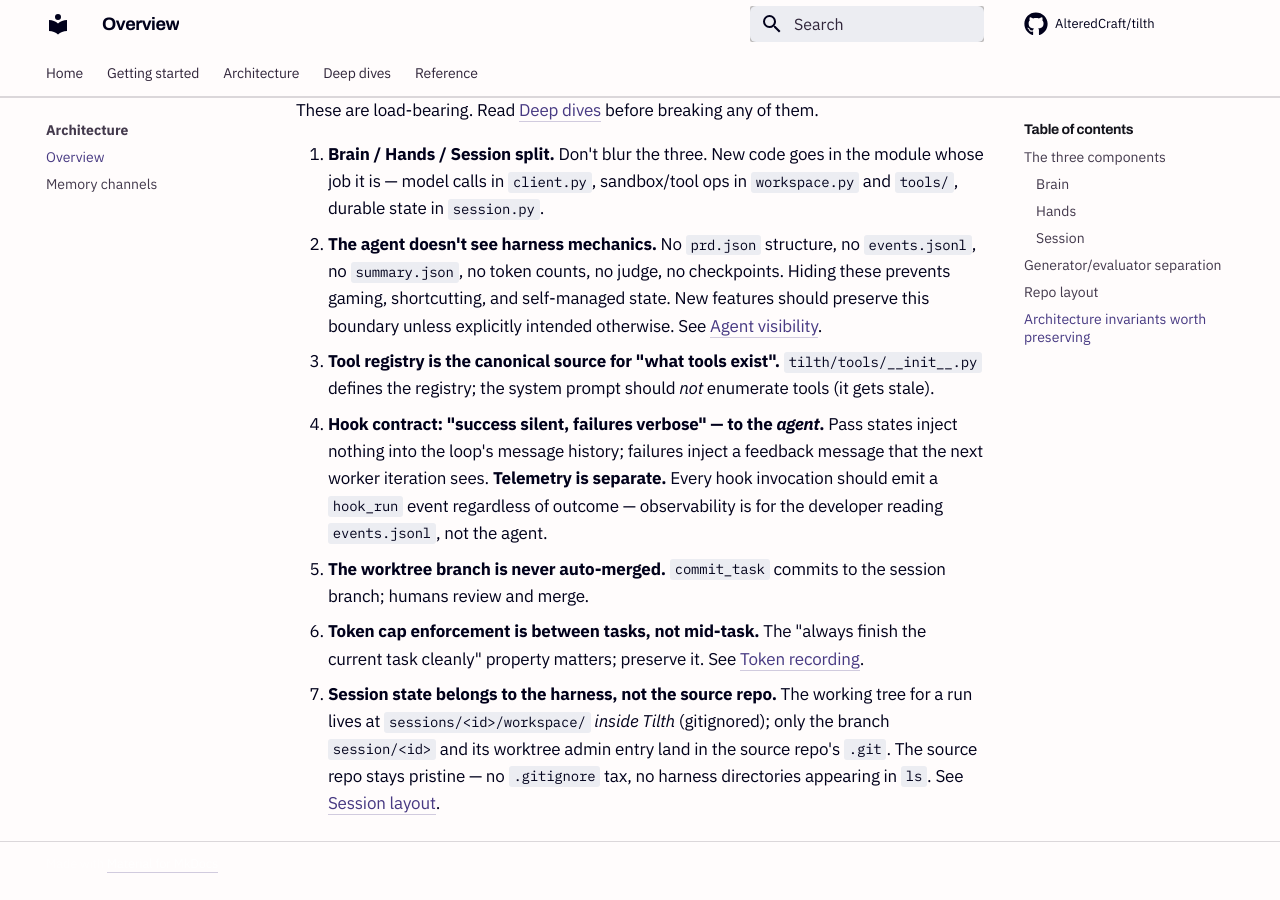
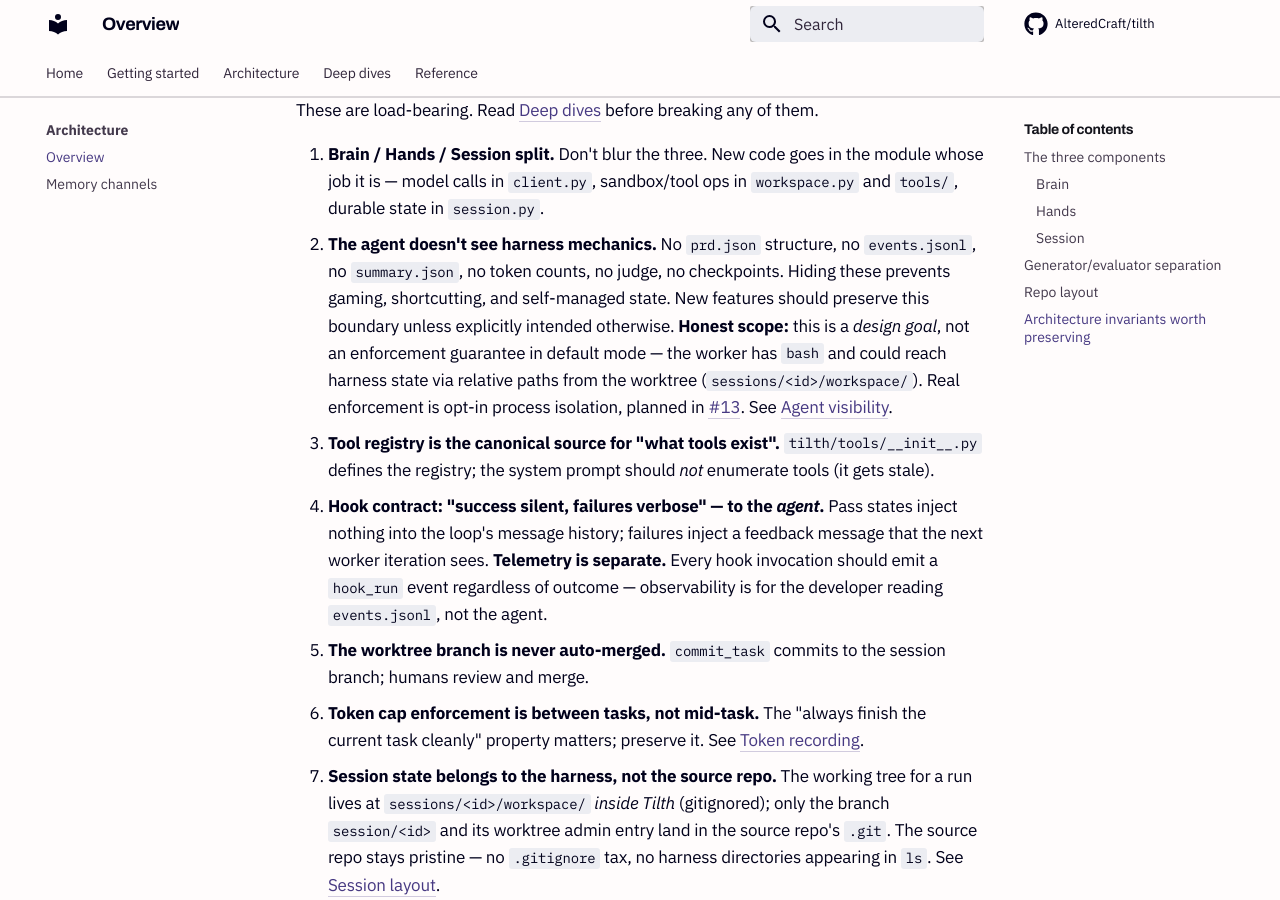
Before and after one commit to AlteredCraft/tilth, an MkDocs documentation site: the page built from docs/architecture/overview.md, in a window 1280 px wide and 900 px high, scrolled down 2713 px. Built offline with MkDocs 1.6.1 and Material for MkDocs 9.7.7, drawn with Linux system fonts in a browser that asks for light colours; some web fonts are replaced; comment, search, counter and statistics services are not loaded.

Commit message:
docs: scope invariant 2 honestly; link #10 (open) and #13 (planned)
The "agent doesn't see harness mechanics" invariant is a design goal, not
an enforcement guarantee in default mode — the worker has bash and the
worktree is mounted at sessions/<id>/workspace/, so harness state is
reachable via relative paths. prd.json is the most exposed today (#10);
real enforcement is opt-in process isolation, planned in #13. Add a
short honest-scope note to both CLAUDE.md and the published overview.

Co-Authored-By: Claude Opus 4.7 (1M context) <noreply@anthropic.com>

```diff
--- a/docs/architecture/overview.md
+++ b/docs/architecture/overview.md
@@ -68,7 +68,7 @@ The demo workspace is a separate repo (`AlteredCraft/tilth-demo-todo-cli`) — n
 These are load-bearing. Read [Deep dives](../deep-dives/index.md) before breaking any of them.
 
 1. **Brain / Hands / Session split.** Don't blur the three. New code goes in the module whose job it is — model calls in `client.py`, sandbox/tool ops in `workspace.py` and `tools/`, durable state in `session.py`.
-2. **The agent doesn't see harness mechanics.** No `prd.json` structure, no `events.jsonl`, no `summary.json`, no token counts, no judge, no checkpoints. Hiding these prevents gaming, shortcutting, and self-managed state. New features should preserve this boundary unless explicitly intended otherwise. See [Agent visibility](../deep-dives/agent-visibility.md).
+2. **The agent doesn't see harness mechanics.** No `prd.json` structure, no `events.jsonl`, no `summary.json`, no token counts, no judge, no checkpoints. Hiding these prevents gaming, shortcutting, and self-managed state. New features should preserve this boundary unless explicitly intended otherwise. **Honest scope:** this is a *design goal*, not an enforcement guarantee in default mode — the worker has `bash` and could reach harness state via relative paths from the worktree (`sessions/<id>/workspace/`). Real enforcement is opt-in process isolation, planned in [#13](https://github.com/AlteredCraft/tilth/issues/13). See [Agent visibility](../deep-dives/agent-visibility.md).
 3. **Tool registry is the canonical source for "what tools exist".** `tilth/tools/__init__.py` defines the registry; the system prompt should *not* enumerate tools (it gets stale).
 4. **Hook contract: "success silent, failures verbose" — to the *agent*.** Pass states inject nothing into the loop's message history; failures inject a feedback message that the next worker iteration sees. **Telemetry is separate.** Every hook invocation should emit a `hook_run` event regardless of outcome — observability is for the developer reading `events.jsonl`, not the agent.
 5. **The worktree branch is never auto-merged.** `commit_task` commits to the session branch; humans review and merge.
```
Also changed, not shown: CLAUDE.md (+2 -0 lines).
